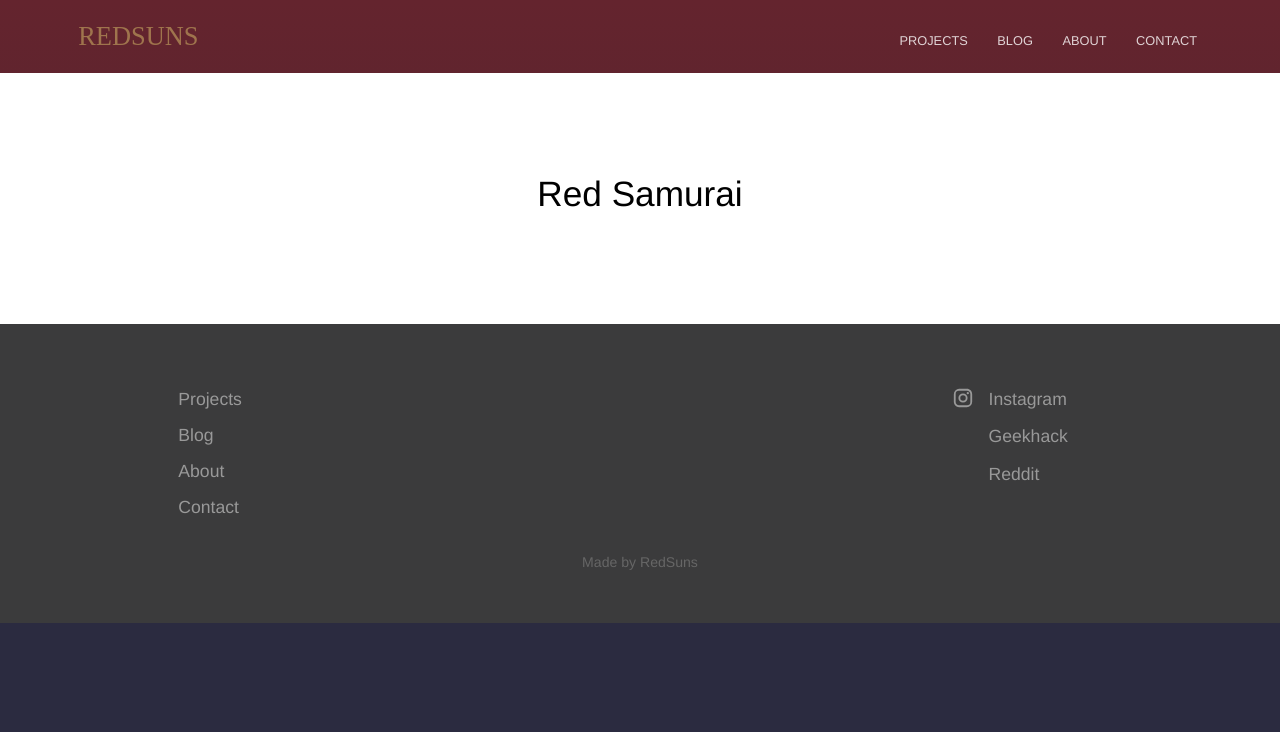
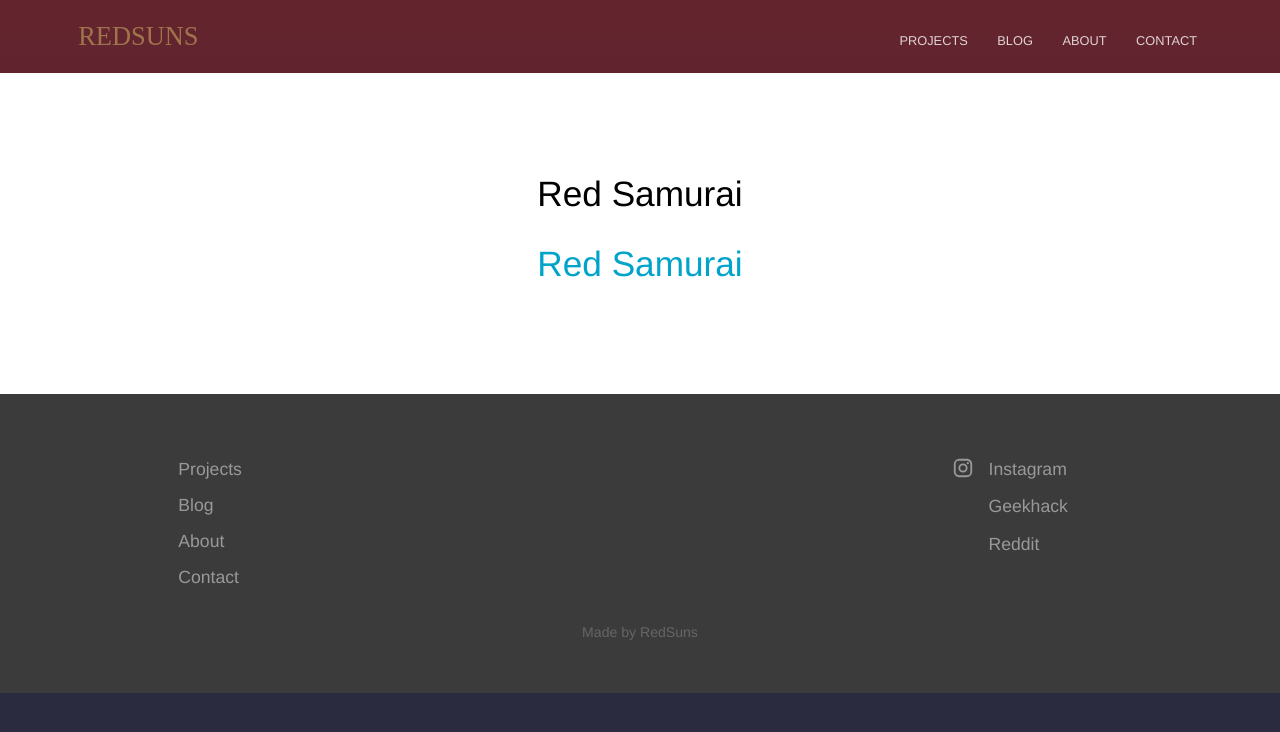
Before and after one commit to RedSunsRMK/redsunsrmk.github.io, a Jekyll site: the page built from _projects/red_samurai.html, in a window 1280 px wide. Shown: the top 732 px of the page. Built offline with Jekyll 4.4.1, drawn with Linux system fonts in a browser that asks for light colours.

Commit message:
Update red_samurai.html

```diff
--- a/_projects/red_samurai.html
+++ b/_projects/red_samurai.html
@@ -1,3 +1,8 @@
 ---
 title: Red Samurai
 ---
+{% for project in site.projects %}
+  <div class="project">
+    <h2><a href="{{ project.url }}">{{ project.title }}</a></h2>
+  </div>
+{% endfor %}
```
